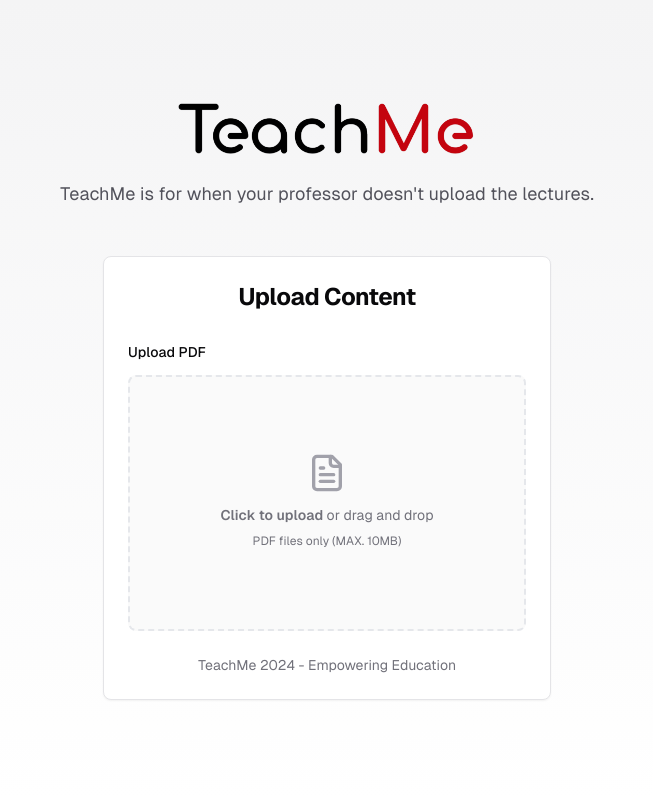
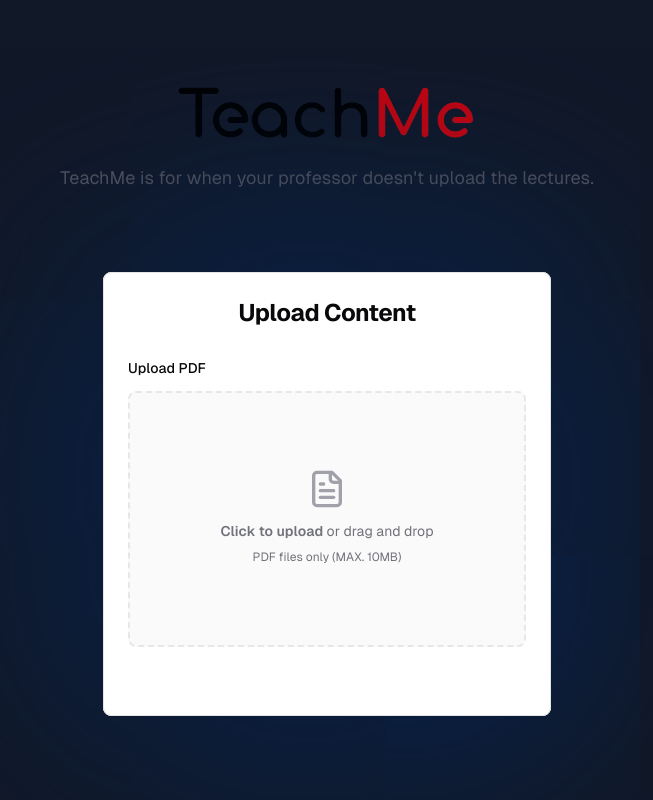
Before and after one commit to Basil070104/teach.me, a Next.js app in the folder teach.me-web/: page / in a window 1280 px wide. Shown: the whole page, without its empty margins (313-966 px from the left). Built offline with nearby package versions, Linux system fonts and the light colour scheme.

Commit message:
cat video placeholder & updated main page

```diff
--- a/teach.me-web/src/app/[id]/page.tsx
+++ b/teach.me-web/src/app/[id]/page.tsx
@@ -128,7 +128,7 @@ export default function FilePage() {
               ) : (
                 <AspectRatio ratio={16 / 9}>
                   <video
-                    src={fileData?.url || "/path/to/your-video.mp4"}
+                    src="/cat.mp4"
                     controls
                     className="rounded-md object-cover w-full h-full"
                   >
--- a/teach.me-web/src/app/globals.css
+++ b/teach.me-web/src/app/globals.css
@@ -11,3 +11,7 @@ body {
     --radius: 0.5rem;
   }
 }
+
+.redBoxShadow {
+  box-shadow: 0em 0 20em rgb(0, 42, 100);
+}
--- a/teach.me-web/src/app/page.tsx
+++ b/teach.me-web/src/app/page.tsx
@@ -47,8 +47,8 @@ export default function Home() {
   }
 
   return (
-    <div className="min-h-screen flex flex-col items-center justify-center p-4 sm:p-8 bg-gradient-to-b from-zinc-100 to-white font-[family-name:var(--font-geist-sans)]">
-      <header className="text-center mb-12" data-aos="fade-down">
+    <div className="min-h-screen flex flex-col items-center justify-center p-4 sm:p-8 bg-gray-900 font-[family-name:var(--font-geist-sans)]">
+      <header className="text-center mb-20" data-aos="fade-down">
         <Image
           src="/TeachMe-logo.png"
           alt="TeachMe"
@@ -60,8 +60,14 @@ export default function Home() {
           TeachMe is for when your professor doesn't upload the lectures.
         </p>
       </header>
-      <main className="w-full max-w-md" data-aos="fade-up">
-        <Card>
+      <main className="w-full max-w-md relative" data-aos="zoom-in-up">
+        {/* Wrapper div for positioning the two cards */}
+        <div className="relative">
+          {/* Shadow card behind */}
+          <Card className="absolute inset-0 transform translate-x-0 translate-y-0 redBoxShadow" aria-hidden="true"></Card>
+
+          {/* Main card in the foreground */}
+          <Card className="bg-red relative">
             <CardHeader>
               <CardTitle className="text-2xl font-bold text-center">Upload Content</CardTitle>
             </CardHeader>
@@ -104,6 +110,7 @@ export default function Home() {
               <p className="text-sm text-zinc-500" data-aos="fade-in">TeachMe 2024 - Empowering Education</p>
             </CardFooter>
           </Card>
+        </div>
       </main>
     </div>
   )
```
Also changed, not shown: teach.me-web/src/app/layout.tsx (line endings or trailing spaces), 2 other files (tests, documents, lock files or other folders). Lines whose indentation alone changed are shown as unchanged.
